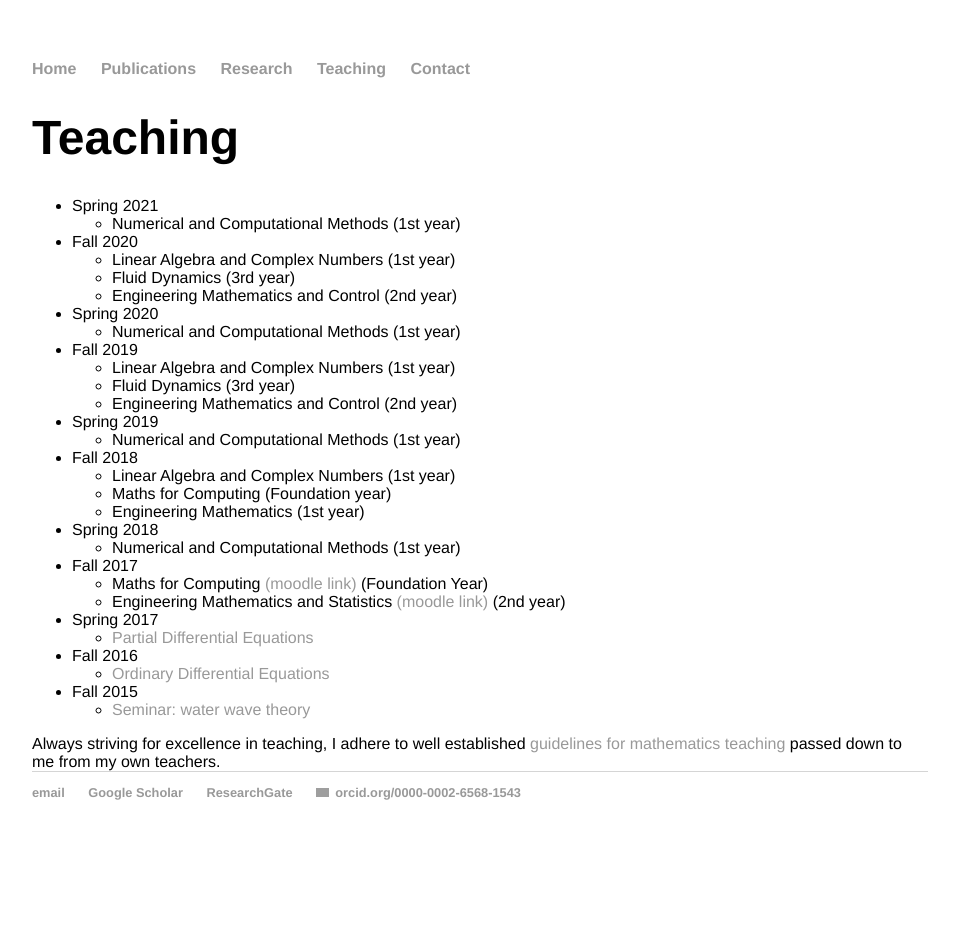
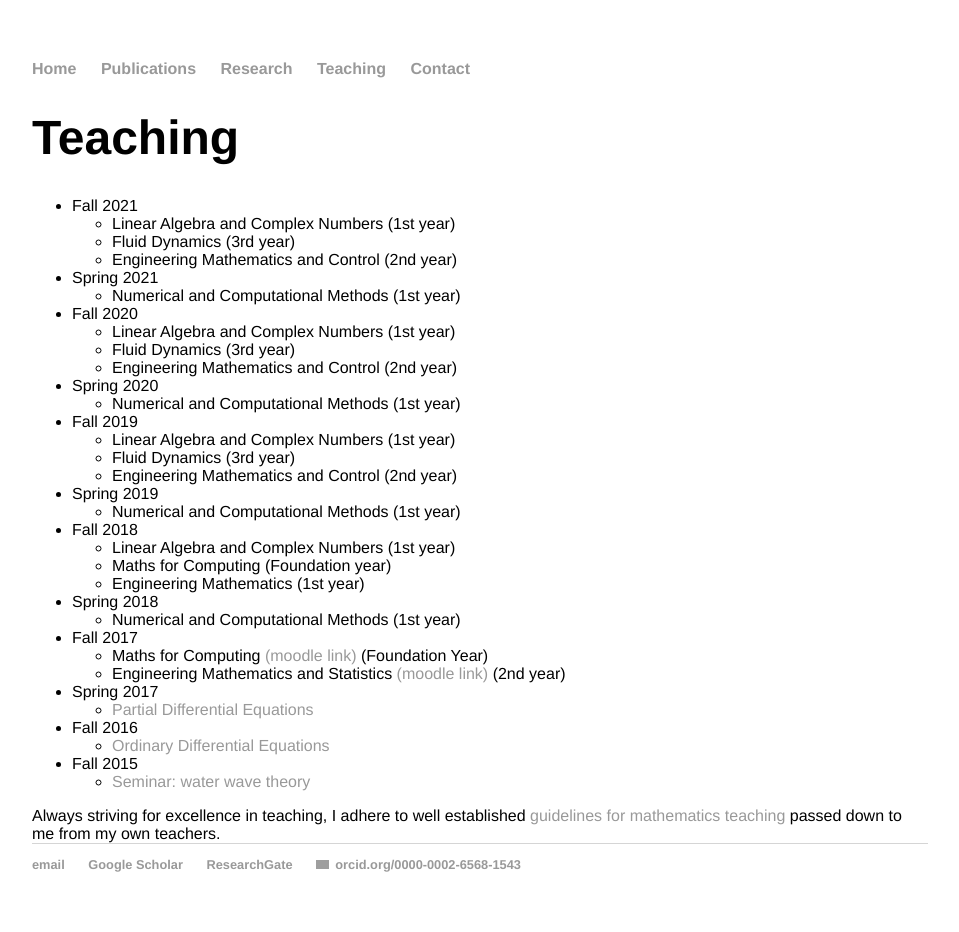
Before and after one commit to rstuhlmeier/rstuhlmeier.github.io, a Jekyll site: the page built from teaching/index.html, in a window 1280 px wide. Shown: the whole page, without its empty margins (160-1119 px from the left). Built offline with Jekyll 4.4.1, drawn with Linux system fonts in a browser that asks for light colours; before the commit the page ends 900 px from its top, so only the background shows below that; grey boxes are pictures that could not be loaded.

Commit message:
Update index.html
Updated WS2021 teaching

```diff
--- a/teaching/index.html
+++ b/teaching/index.html
@@ -5,6 +5,12 @@ title: Raphael Stuhlmeier - Teaching
 
 <h1> Teaching </h1>
 <ul>
+    <li> Fall 2021
+    <ul>
+      <li> Linear Algebra and Complex Numbers (1st year) </li>
+      <li> Fluid Dynamics (3rd year) </li>
+      <li> Engineering Mathematics and Control (2nd year)</li>
+    </ul>
     <li> Spring 2021
     <ul>
         <li>Numerical and Computational Methods (1st year) </li>
```
